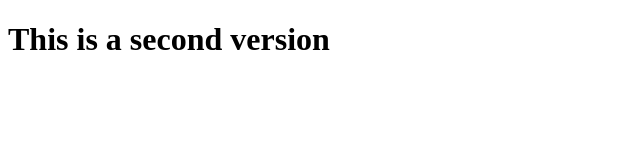
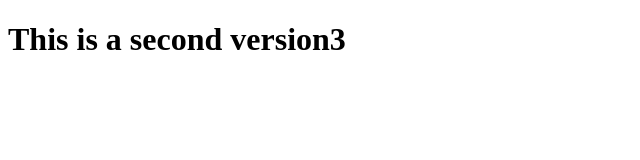
Before and after one commit to nauman-334/TestRepo, a plain HTML site: page index.html in a window 1280 px wide. Shown: the full height of the page, 0-640 px from the left. Drawn offline with Linux system fonts and the light colour scheme.

Commit message:
This is V3

```diff
--- a/index.html
+++ b/index.html
@@ -6,7 +6,7 @@
     <title>Document</title>
 </head>
 <body>
-    <h1> This is a second version</h1>
+    <h1> This is a second version3</h1>
 
 </body>
 </html>
```
